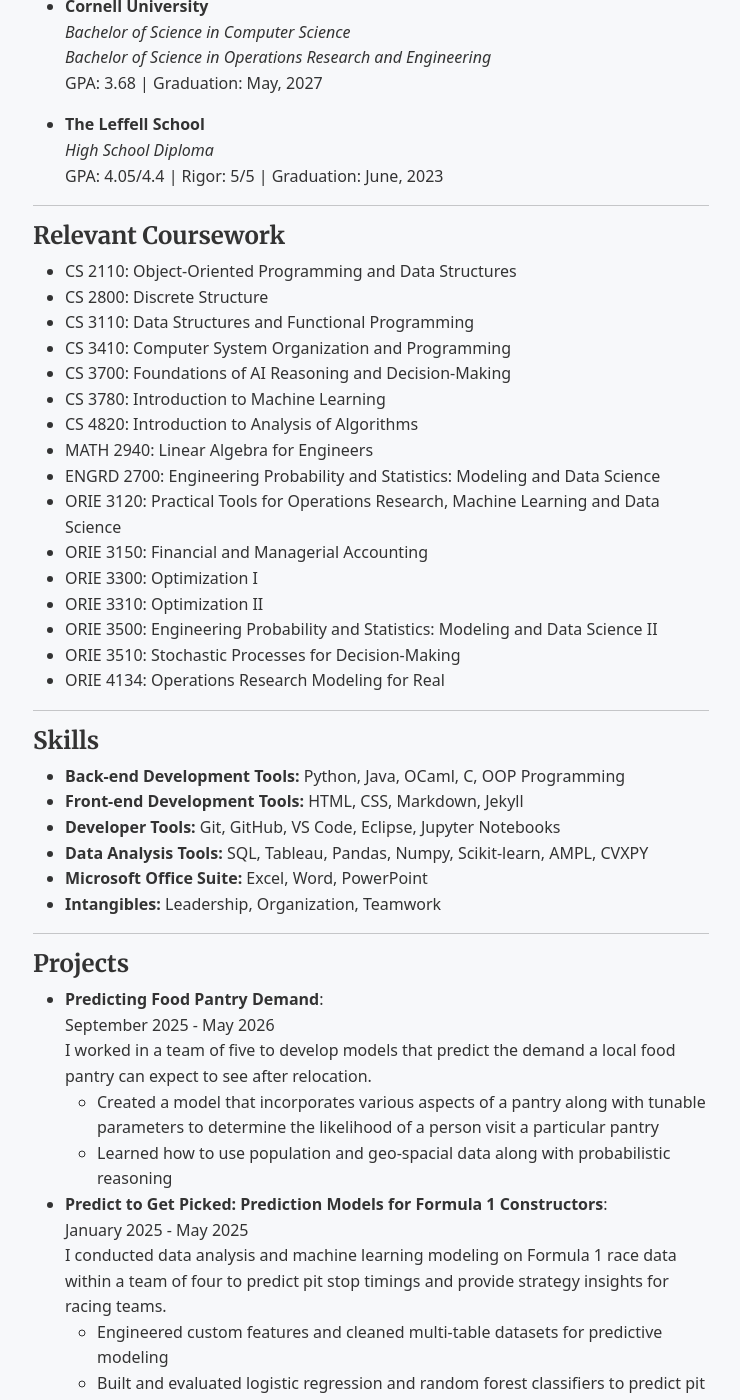
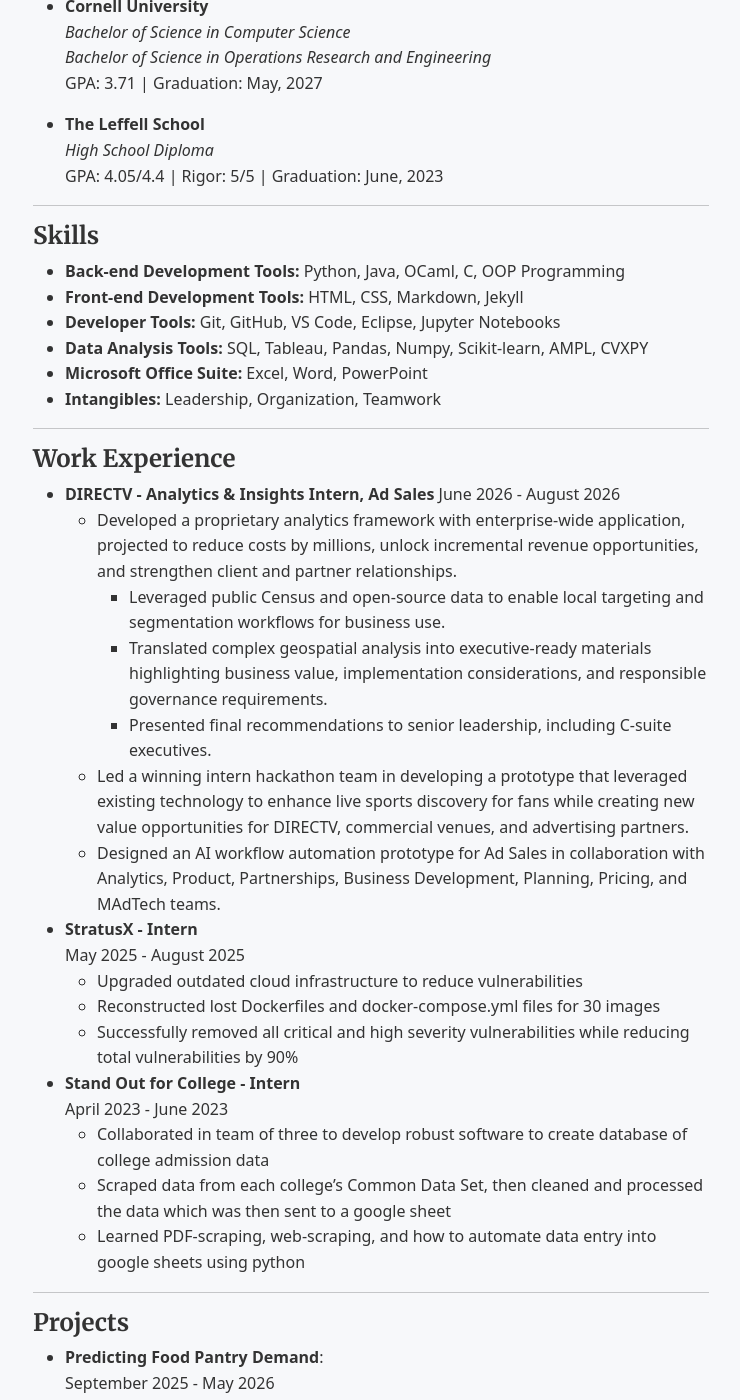
Before and after one commit to Logan-Abramowitz/Logan-Abramowitz.github.io, a Jekyll site: the page built from _pages/cv.md, in a window 1280 px wide and 1400 px high, scrolled down 456 px. Shown: the whole window, without its empty margins (269-1009 px from the left). Built offline with Jekyll 4.4.1, drawn with Linux system fonts in a browser that asks for light colours; some of the changed text lies outside the part shown.

Commit message:
Adding DIRECTV stuff

```diff
--- a/_pages/cv.md
+++ b/_pages/cv.md
@@ -21,31 +21,11 @@
 - **Cornell University**
   *Bachelor of Science in Computer Science*
   *Bachelor of Science in Operations Research and Engineering*
-  GPA: 3.68 | Graduation: May, 2027
+  GPA: 3.71 | Graduation: May, 2027
 
 - **The Leffell School**
   *High School Diploma*
   GPA: 4.05/4.4 | Rigor: 5/5 | Graduation: June, 2023
-
----
-
-#### Relevant Coursework
-- CS 2110: Object-Oriented Programming and Data Structures
-- CS 2800: Discrete Structure
-- CS 3110: Data Structures and Functional Programming
-- CS 3410: Computer System Organization and Programming
-- CS 3700: Foundations of AI Reasoning and Decision-Making
-- CS 3780: Introduction to Machine Learning
-- CS 4820: Introduction to Analysis of Algorithms
-- MATH 2940: Linear Algebra for Engineers
-- ENGRD 2700: Engineering Probability and Statistics: Modeling and Data Science
-- ORIE 3120: Practical Tools for Operations Research, Machine Learning and Data Science
-- ORIE 3150: Financial and Managerial Accounting
-- ORIE 3300: Optimization I
-- ORIE 3310: Optimization II
-- ORIE 3500: Engineering Probability and Statistics: Modeling and Data Science II
-- ORIE 3510: Stochastic Processes for Decision-Making
-- ORIE 4134: Operations Research Modeling for Real
 
 ---
 
@@ -56,6 +36,37 @@
 - **Data Analysis Tools:** SQL, Tableau, Pandas, Numpy, Scikit-learn, AMPL, CVXPY
 - **Microsoft Office Suite:** Excel, Word, PowerPoint
 - **Intangibles:** Leadership, Organization, Teamwork
+
+---
+
+#### Work Experience
+- **DIRECTV - Analytics & Insights Intern, Ad Sales**
+  June 2026 - August 2026
+  - Developed a proprietary analytics framework with enterprise-wide application, projected to reduce costs by millions, unlock incremental revenue opportunities, and strengthen client and partner relationships.
+    - Leveraged public Census and open-source data to enable local targeting and segmentation workflows for business use.
+    - Translated complex geospatial analysis into executive-ready materials highlighting business value, implementation considerations, and responsible governance requirements.
+    - Presented final recommendations to senior leadership, including C-suite executives.
+  - Led a winning intern hackathon team in developing a prototype that leveraged existing technology to enhance live sports discovery for fans while creating new value opportunities for DIRECTV, commercial venues, and advertising partners.
+  - Designed an AI workflow automation prototype for Ad Sales in collaboration with Analytics, Product, Partnerships, Business Development, Planning, Pricing, and MAdTech teams.
+
+{% comment %}
+- **Handshake AI - MOVE Fellow**
+  August 2025 - September 2025
+  - Worked as a part of a massive team to complete proprietary advancement of AI
+  - Evaluated many Web based applications for AI models to train against
+{% endcomment %}
+
+- **StratusX - Intern**
+  May 2025 - August 2025
+  - Upgraded outdated cloud infrastructure to reduce vulnerabilities
+  - Reconstructed lost Dockerfiles and docker-compose.yml files for 30 images
+  - Successfully removed all critical and high severity vulnerabilities while reducing total vulnerabilities by 90%
+
+- **Stand Out for College - Intern**
+  April 2023 - June 2023
+  - Collaborated in team of three to develop robust software to create database of college admission data
+  - Scraped data from each college's Common Data Set, then cleaned and processed the data which was then sent to a google sheet
+  - Learned PDF-scraping, web-scraping, and how to automate data entry into google sheets using python
 
 ---
 
@@ -95,31 +106,23 @@
 
 ---
 
-#### Work Experience
-{% comment %}
-- **DIRECTV - Intern**
-  June 2026 - August 2026
-  -
-{% endcomment %}
-
-{% comment %}
-- **Handshake AI - MOVE Fellow**
-  August 2025 - September 2025
-  - Worked as a part of a massive team to complete proprietary advancement of AI
-  - Evaluated many Web based applications for AI models to train against
-{% endcomment %}
-
-- **StratusX - Intern**
-  May 2025 - August 2025
-  - Upgraded outdated cloud infrastructure to reduce vulnerabilities
-  - Reconstructed lost Dockerfiles and docker-compose.yml files for 30 images
-  - Successfully removed all critical and high severity vulnerabilities while reducing total vulnerabilities by 90%
-
-- **Stand Out for College - Intern**
-  April 2023 - June 2023
-  - Collaborated in team of three to develop robust software to create database of college admission data
-  - Scraped data from each college's Common Data Set, then cleaned and processed the data which was then sent to a google sheet
-  - Learned PDF-scraping, web-scraping, and how to automate data entry into google sheets using python
+#### Relevant Coursework
+- CS 2110: Object-Oriented Programming and Data Structures
+- CS 2800: Discrete Structure
+- CS 3110: Data Structures and Functional Programming
+- CS 3410: Computer System Organization and Programming
+- CS 3700: Foundations of AI Reasoning and Decision-Making
+- CS 3780: Introduction to Machine Learning
+- CS 4820: Introduction to Analysis of Algorithms
+- MATH 2940: Linear Algebra for Engineers
+- ENGRD 2700: Engineering Probability and Statistics: Modeling and Data Science
+- ORIE 3120: Practical Tools for Operations Research, Machine Learning and Data Science
+- ORIE 3150: Financial and Managerial Accounting
+- ORIE 3300: Optimization I
+- ORIE 3310: Optimization II
+- ORIE 3500: Engineering Probability and Statistics: Modeling and Data Science II
+- ORIE 3510: Stochastic Processes for Decision-Making
+- ORIE 4134: Operations Research Modeling for Real
 
 ---
 
```
Also changed, not shown: _experiences/2026-DIRECTV.md (added, +19 -0 lines), _pages/experiences.md (added, +18 -0 lines).
